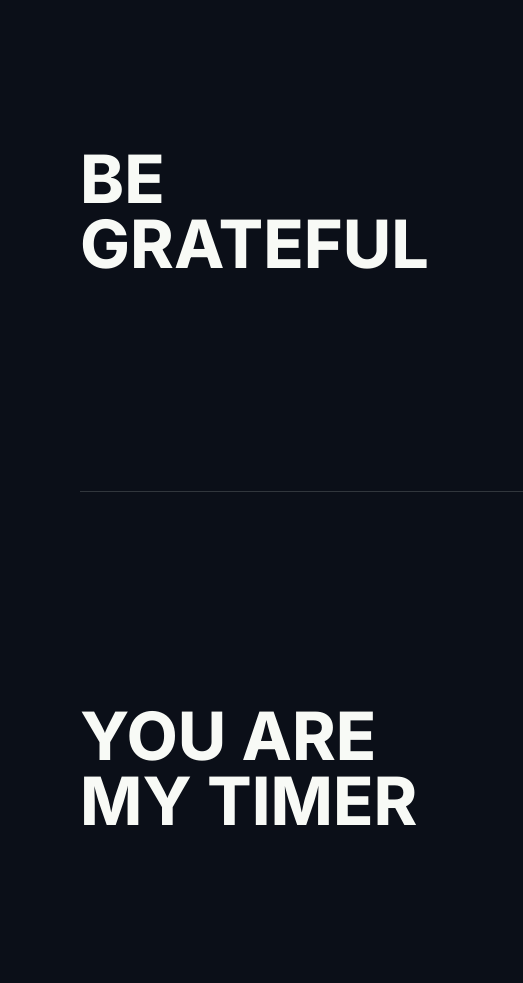
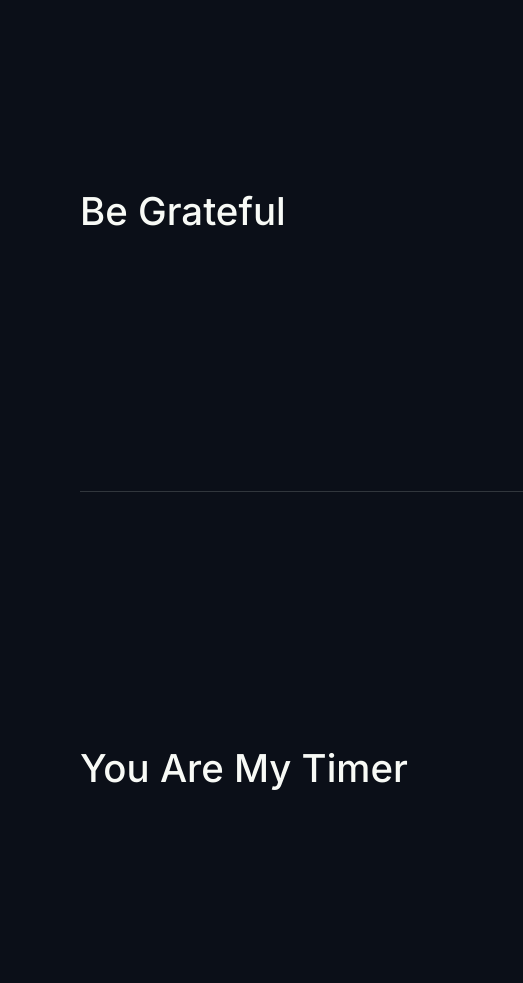
Before and after one commit to kshivanku/play, a website built with Vite: page index.html in a window 1280 px wide. Shown: the part 776-1759 px from the top of the page, 0-523 px from the left. Built offline with nearby package versions, Linux system fonts and the light colour scheme; a web font is replaced by a local one.

Commit message:
Normalize game list title styling

```diff
--- a/src/styles.css
+++ b/src/styles.css
@@ -133,14 +133,14 @@ a {
 }
 
 .game-row h3 {
-  max-width: 10ch;
+  max-width: 14ch;
   margin: 0;
   font-family: "Google Sans Flex", Inter, ui-sans-serif, system-ui, sans-serif;
-  font-size: clamp(2.35rem, 5.2vw, 4.75rem);
-  font-weight: 750;
-  line-height: 0.98;
+  font-size: clamp(1.75rem, 3vw, 3rem);
+  font-weight: 500;
+  line-height: 1.08;
   letter-spacing: 0;
-  text-transform: uppercase;
+  text-transform: none;
   overflow-wrap: normal;
 }
 
@@ -188,7 +188,7 @@ a {
 
   .game-row h3 {
     max-width: none;
-    font-size: clamp(2.25rem, 10.5vw, 4.2rem);
+    font-size: clamp(1.7rem, 8vw, 2.8rem);
   }
 
   .game-row__media {
```
